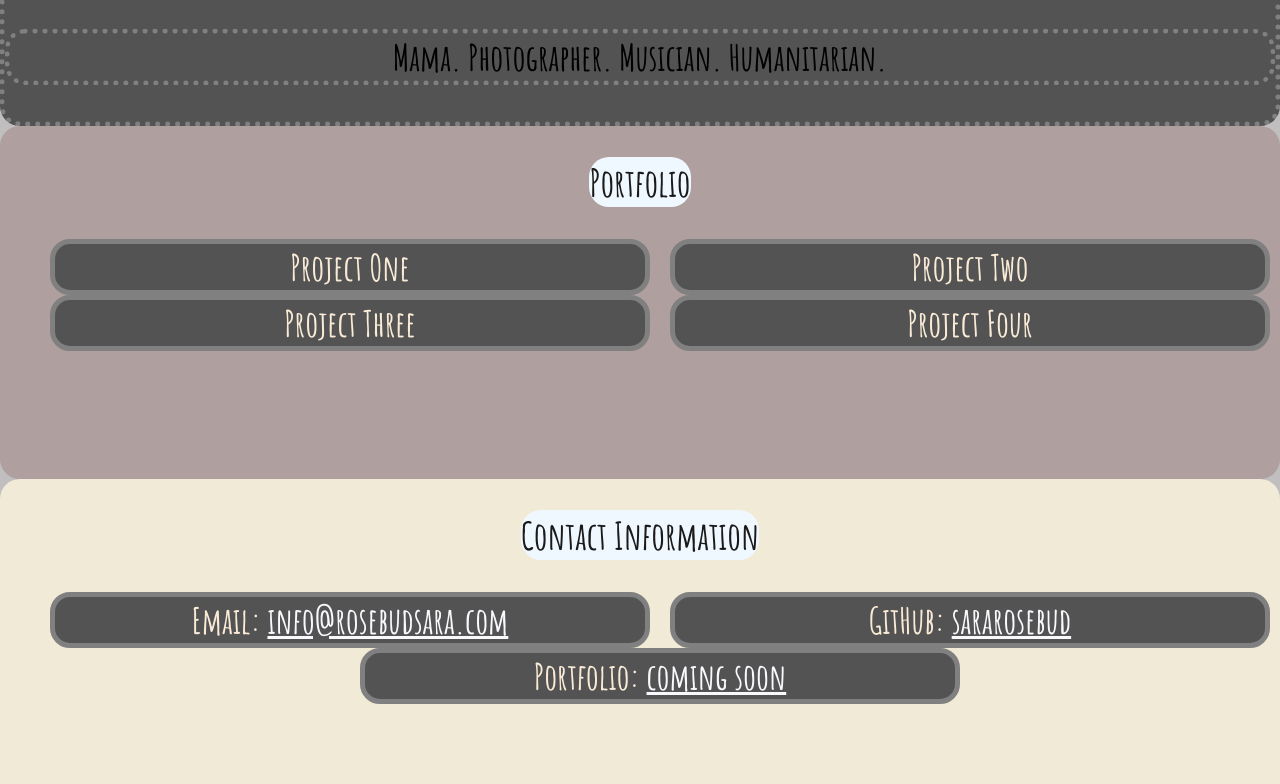
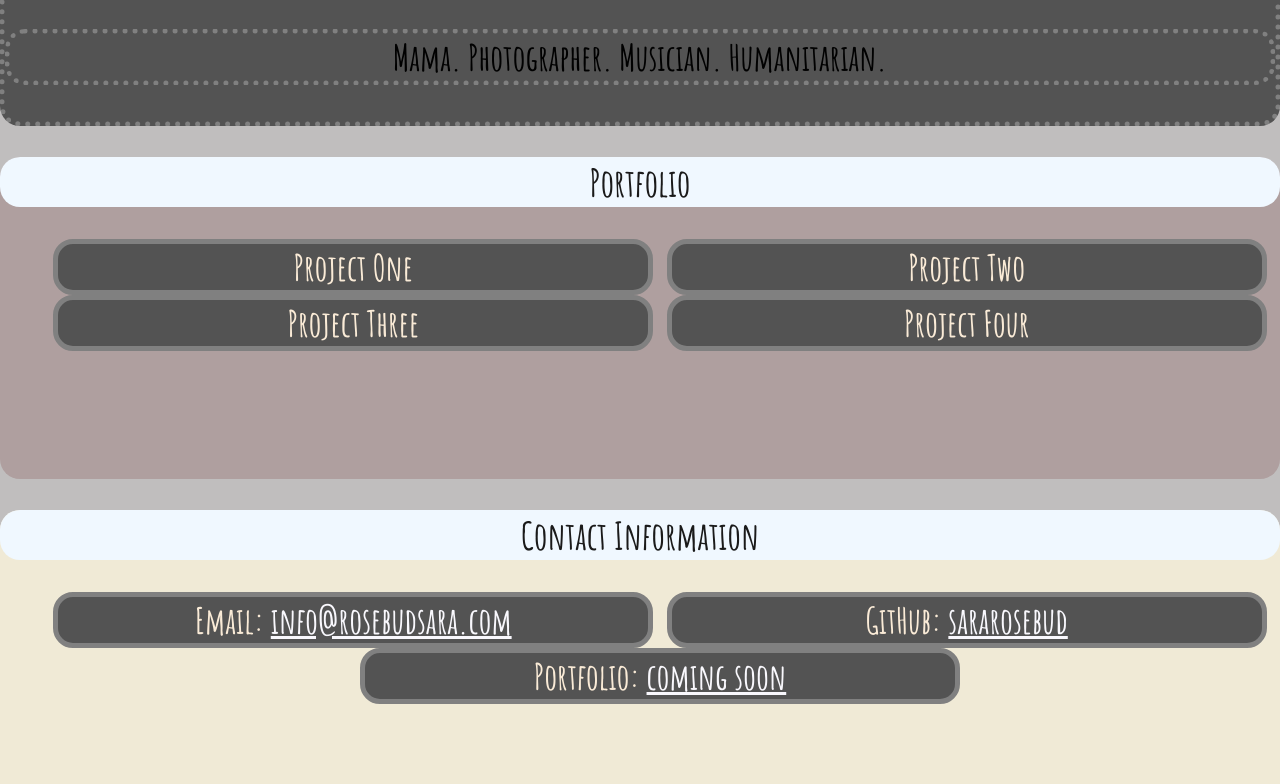
Before and after one commit to sararosebud/SaraPortfolio, a plain HTML site: page index.html in a window 1280 px wide. Shown: the part 799-1583 px from the top of the page. Drawn offline with Linux system fonts and the light colour scheme.

Commit message:
cleaned up code for more uniform look

```diff
--- a/assets/css/styles.css
+++ b/assets/css/styles.css
@@ -58,6 +58,7 @@ h1 {
 
 h2 {
   color: #1a1a1a;
+  max-width: 100%;
   font-size: 38px;
   line-height: 50px;
   border-radius: 20px;
@@ -79,18 +80,28 @@ img {
 
 /* Class selector */
 
-.flex-container {
+.flex-container-1 {
   display: flex;
   flex-wrap: wrap;
-
     margin: auto;
-  justify-content:space-around
+  justify-content:space-evenly;
+  overflow: auto;
 }
 
 .hover:hover {
   border: 5px dotted rgb(10, 10, 10);
   border-radius: 20px;
 }
+
+/* .code-card .card-header {
+  border-radius: 8px;
+  transition: all 0.5s ease-in-out;
+}
+.code-card:hover,
+.code-card:hover .card-header {
+  box-shadow: inset 0px 0px 8px rgba (232, 102, 236, 1), 0 0 15px,
+    rgba(232, 102, 236, 1);
+} */
 
 .highlighted-text {
   color: #524135;
@@ -120,6 +131,8 @@ img {
   max-block-size: 50px;
 }
 
+
+
 /* ID selector */
 
 #about-me-section {
@@ -132,6 +145,7 @@ img {
   background-color: rgb(83, 83, 83);
   text-align: center;
   font-size: 36px;
+  user-select: all;
 }
 
 #portfolio-section {
@@ -142,6 +156,8 @@ img {
   background-color: #af9f9f;
   font-size: 28px;
   text-align: center;
+
+
 }
 
 #project1 {
@@ -155,6 +171,7 @@ img {
   text-align: center;
   font-size: 36px;
   color: white;
+
 }
 
 #project2 {
@@ -197,9 +214,18 @@ img {
 }
 
 #contact-section {
-  display: flex;
-  flex-direction:row;
-  flex-wrap:wrap;
+
+
+  max-width: 100%;
+  border-radius: 20px;
+  max-height: fit-content;
+  padding-bottom: 10%;
+  font-size: 28px;
+  text-align: center;
+
+  /* display: flex;
+  flex-direction: row;
+  flex-wrap: wrap;
   box-sizing: content-box;
 
   max-width: 100%;
@@ -207,13 +233,12 @@ img {
   padding-bottom: 5%;
   line-height: auto;
   border-radius: 20px;
-
+/*  */
   background-color: #f0ead6;
-  font-size: 28px;
-  text-align: center;
+  /* font-size: 28px; */
+  /* text-align: center; */
 }
 #email {
-
   width: 600px;
   max-height: fit-content;
   max-width: 100%;
@@ -236,8 +261,8 @@ img {
   background-color: rgb(83, 83, 83);
   color: antiquewhite;
 
-
-  font-size: 36px;}
+  font-size: 36px;
+}
 
 #portfoliocontact {
   width: 600px;
@@ -249,10 +274,8 @@ img {
   background-color: rgb(83, 83, 83);
   color: antiquewhite;
 
-
   font-size: 36px;
 }
-
 
 #contact {
   flex-wrap: wrap;
--- a/index.html
+++ b/index.html
@@ -42,9 +42,9 @@
       </section>
 
 
-      <section  id="portfolio-section" class="flex-container hover">
+      <section  id="portfolio-section" class="flex-container hover code-card card-header">
         <h2>Portfolio</h2>
-        <ul class="flex-container" id="projects">
+        <ul class="flex-container-1" id="projects">
             <li id="project1" > <a href="project1" class="highlighted-text-1 hover">Project One</a></li>
             <li id="project2" > <a href="project2" class="highlighted-text-1 hover">Project Two</a></li>
             <li id="project3"> <a href="project3" class="highlighted-text-1 hover">Project Three</a></li>
@@ -61,10 +61,10 @@
 
 
 
-      <section id="contact-section" class="flex-container hover">
+      <section id="contact-section" class="flex-container hover code-card card-header">
 
         <h2>Contact Information</h2>
-        <ul class="flex-container" id="contact">
+        <ul class="flex-container-1" id="contact">
           <li id="email">Email: <a class="highlighted-text hover" id='hltext' href="#">info@rosebudsara.com</a></li>
           <li id="github">GitHub: <a  class="highlighted-text hover" id='hltext' href="https://github.com/sararosebud" target="_blank">sararosebud</a></li>
           <li id="portfoliocontact">Portfolio: <a  class="highlighted-text hover" id='hltext' href="#">coming soon</a></li>
```
Lines whose indentation alone changed are shown as unchanged.
